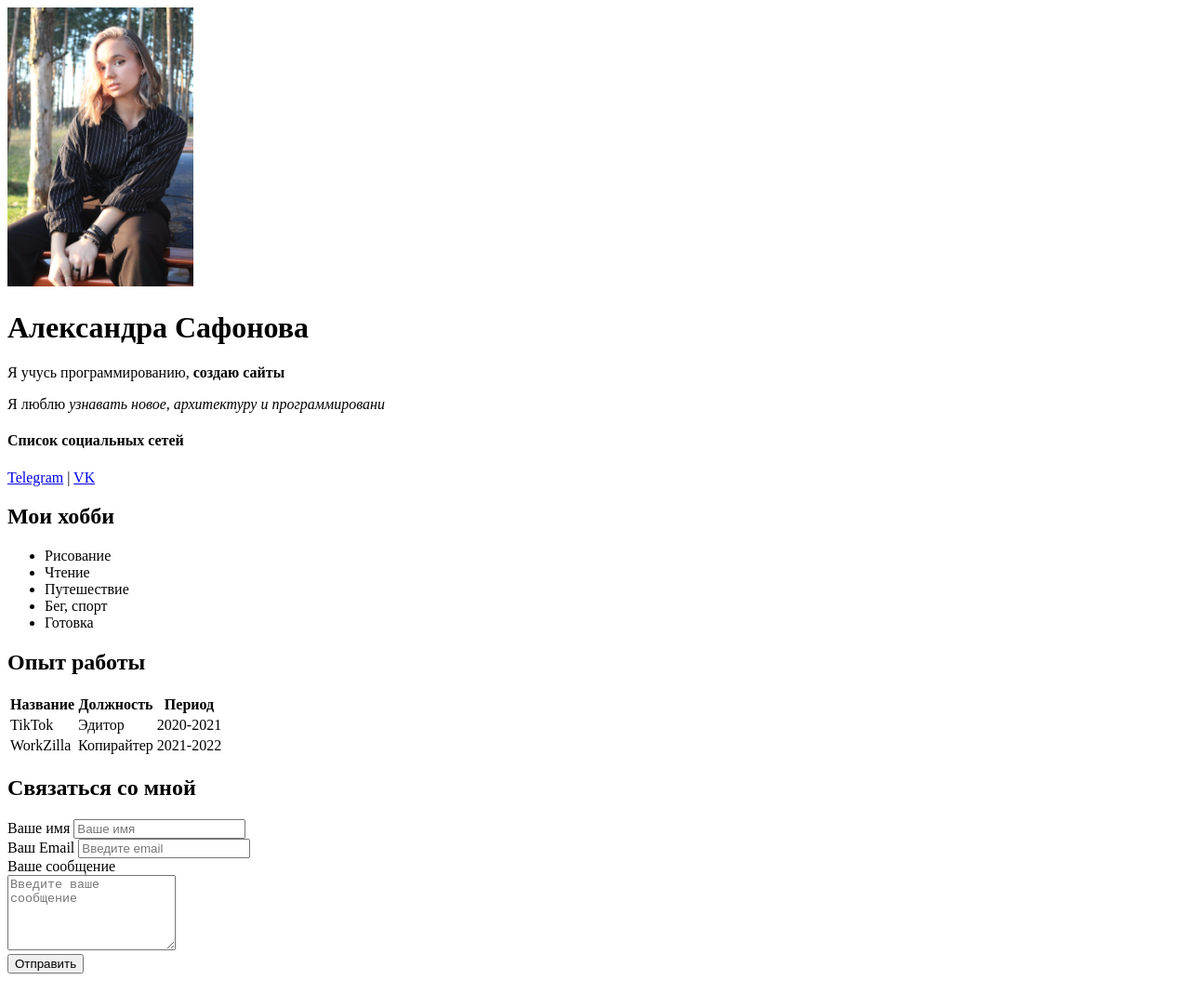
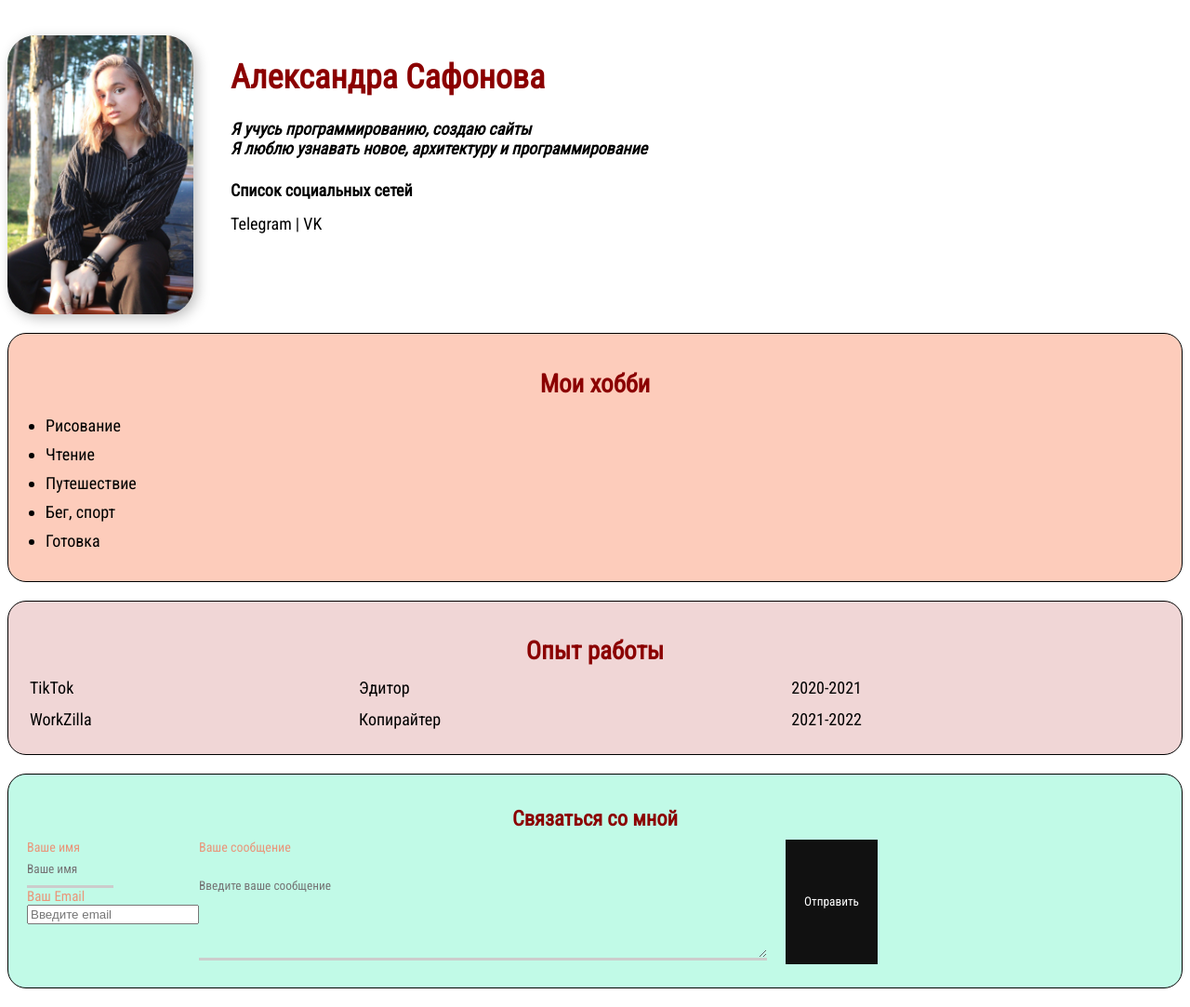
Before and after one commit to Kkeishimi/resume, a plain HTML site: page index.html in a window 1280 px wide. Shown: the whole page at 93% size. Before the commit the page ends 1055 px from the top, so only its background shows below. Drawn offline with Linux system fonts and the light colour scheme.

Commit message:
Add styles

```diff
--- a/index.html
+++ b/index.html
@@ -7,34 +7,45 @@
    <meta name="keywords" content="alexandra, cv, resume">
    <meta name="descrption" content="Это сайт - резюме Александры Сафоновой" >
     <title>Alexandra Resume</title>
+<link rel="stylesheet" href="styles.css">
   </head>
+
 <body>
-    <img src="1.jpg" alt="Александра Сафонова" width="200">
+
+  <div class="conteiner"></div>
+  <div class="info">
+    <img src="1.jpg" alt="Александра Сафонова" class="avatar">
+   <div class="info-text">
     <h1>Александра Сафонова</h1>
    <p>Я учусь программированию, <strong>создаю сайты</strong> </p>
-   <p>Я люблю <em> узнавать новое, архитектуру и программировани</em></p>
+   <p>Я люблю <em> узнавать новое, архитектуру и программирование</em></p>
 
    <h4> Список социальных сетей</h4>
    <a href="https://t.me/kkeishimi" target="_blank">Telegram</a>
    |
    <a href=https://vk.com/kkeishimi target="_blank">VK</a>
+  </div>
+</div>
 
+<div class=" card hobby">
 <h2>Мои хобби</h2>
-   <ul>
+   <ul class="list">
     <li>Рисование</li>
     <li>Чтение</li>
     <li>Путешествие</li>
     <li>Бег, спорт</li>
     <li>Готовка</li>
    </ul>
+ </div>
 
+<div class=" card work">
         <h2> Опыт работы </h2>
-        <table>
-         <thead>
+     <table class="table">
+       <!--  <thead>
             <th> Название </th>
             <th> Должность </th>
             <th> Период </th>
-         </thead>
+         </thead> -->
             <tbody>
                 <tr>
                     <td>TikTok</td>
@@ -46,25 +57,37 @@
                 <td>Копирайтер</td>
                 <td>2021-2022</td>
               </tr>
-
         </tbody>
     </table>
+</div>
 
+
+
+<form action="/" class="form">
+<div class="card messager">
 <h2>Связаться со мной</h2>
-        <form >
-          <div>
+   <div class="form-row">
+<div >
+          <div class="form-group">
             <label for="text">Ваше имя</label>
             <input type="text" id="text" placeholder="Ваше имя">
         </div>
         <div>
-          <label for="email"> Ваш Email</label>
+          <label for="email"  class="form-group"> Ваш Email</label>
           <input type="email" id="email" placeholder="Введите email">
       </div>
+
     </div>
-            <label for="message">Ваше сообщение</label>
+
+            <div class="form-group">
+            <label for="message"  class="form-group">Ваше сообщение</label>
           <br>
             <textarea id="message" cols="20" rows="5" placeholder="Введите ваше сообщение"></textarea>
-            <div>
-              <button type="submit"> Отправить</button>
+            </div>
+
+        <input class="btn" type="submit" value="Отправить">
+          </div>
+        </div>
+      </form>
       </body>
 </html>
--- /dev/null
+++ b/styles.css
@@ -0,0 +1,196 @@
+@import url('https://fonts.googleapis.com/css2?family=Roboto&family=Roboto+Condensed&display=swap');
+
+body{
+    font-size: 18px;
+    font-family: 'Roboto Condensed' , sans-serif ;
+}
+
+a{
+    color: #000;
+    text-decoration: none ;
+}
+
+a:hover{
+text-decoration: underline;
+}
+
+a:active{
+    color: red;
+}
+
+a:visited{
+    color: purple;
+}
+
+.conteiner{
+    max-width: 750px;
+    margin: auto;
+    padding-top: 30px;
+ }
+
+ .avatar{
+    width: 200px;
+    border-radius: 30px;
+    box-shadow: 4px 4px 14px rgba(0, 0, 0, .25);
+ }
+
+ .info{
+    margin-bottom: 20px;
+    display: flex;
+ }
+
+.info-text{
+    margin-left:40px ;
+}
+
+.info-text p {
+font-style: italic;
+font-weight: bold;
+margin: 0;
+}
+.info-text h4{
+    margin-bottom:15px ;
+ }
+
+ @media(max-width: 650px)
+{ .info{
+    display: block;
+    text-align: center ;
+}
+
+}
+h1{
+color: #8B0000 ;
+}
+
+h2{
+    color: #8B0000 ;
+
+}
+
+.card{
+ border: 1px solid black;
+ border-radius: 20px;
+ padding:15px 20px ;
+ margin-bottom: 20px ;
+}
+
+.card h2{
+    margin-bottom: 10px;
+    text-align: center;
+}
+.hobby{
+background: #fdccbb;
+}
+
+.messager{
+background: rgb(193, 250, 231);
+font-size: 15px;
+}
+
+.work{
+background: rgb(240, 214, 214);
+}
+
+.btn{
+    background: #111;
+    padding:15px 20px ;
+    color: #fff;
+    border: none;
+    font-family: inherit;
+    cursor: pointer;
+
+}
+
+.btn:hover{
+  opacity: 0.8;
+}
+
+.list{
+   padding: 0 20px;
+}
+.list li{
+    color: black ;
+    margin-bottom: 10px;}
+
+
+
+  .link-list li {
+    margin-bottom: 10px;
+    border-bottom: 1px solid #ccc;
+    padding-bottom: 5px;
+  }
+
+.table h2{
+    text-align: center;
+}
+
+
+.table{
+    width: 100%;
+}
+
+.table td{
+    padding-bottom: 10px;
+}
+.table td:nth-child(2){
+    color: black;
+}
+
+
+.form h2{
+  text-align: center;
+}
+
+.form-group{
+display: block ;
+font-size: 15px;
+color: #E9967A;
+}
+
+.form-group input,
+.form-group textarea{
+  width: 100%;
+  box-sizing: border-box;
+  border: white;
+  border-bottom: 3px solid #ccc;
+  background: transparent;
+  color: #000;
+  padding: 8px 0 10px;
+  outline: none;
+  font-family: inherit;
+}
+
+.form-row{
+margin-bottom: 10px;
+display: flex ;
+}
+
+.form-row .form-group{
+ /* display: inline-block; */
+  margin-right: 20px;
+  width: 50%;
+ /* width: calc(50%-20px);*/
+  /* display: inline-block; */
+}
+
+@media(max-width: 650px){
+
+.form-row{
+    display: block ;
+    }
+
+    .form-row .form-group{
+        width: 100%;
+        margin-right: 0;
+        margin-bottom: 10px;
+    }
+}
+
+.form-row .form-group:last-child{
+    margin-right: 0;
+}
+
+.form-group label {
+    display: block;
+    font-size: 14px;}
```
Lines whose indentation alone changed are shown as unchanged.
